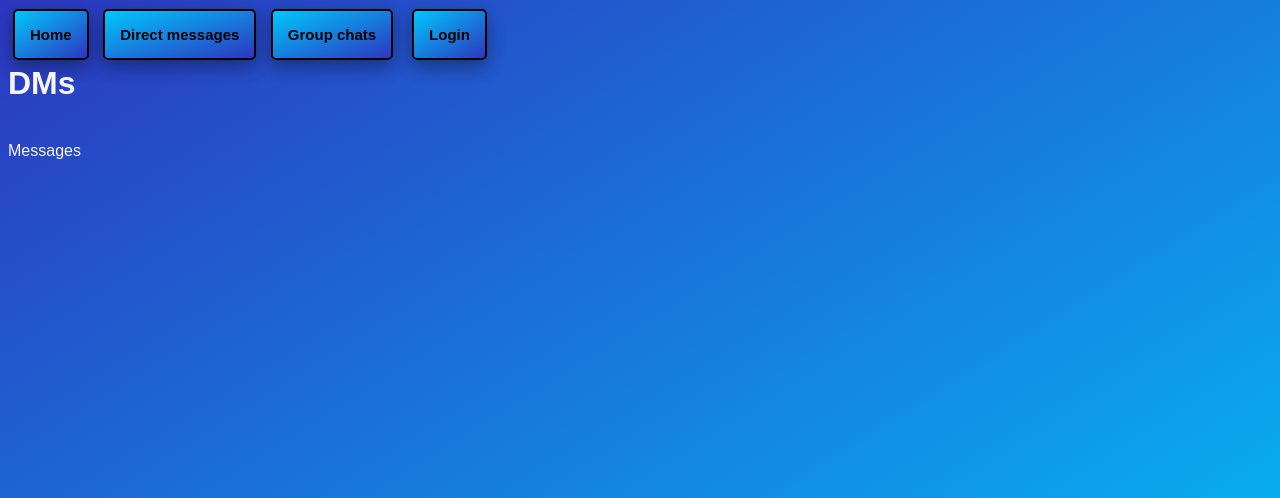
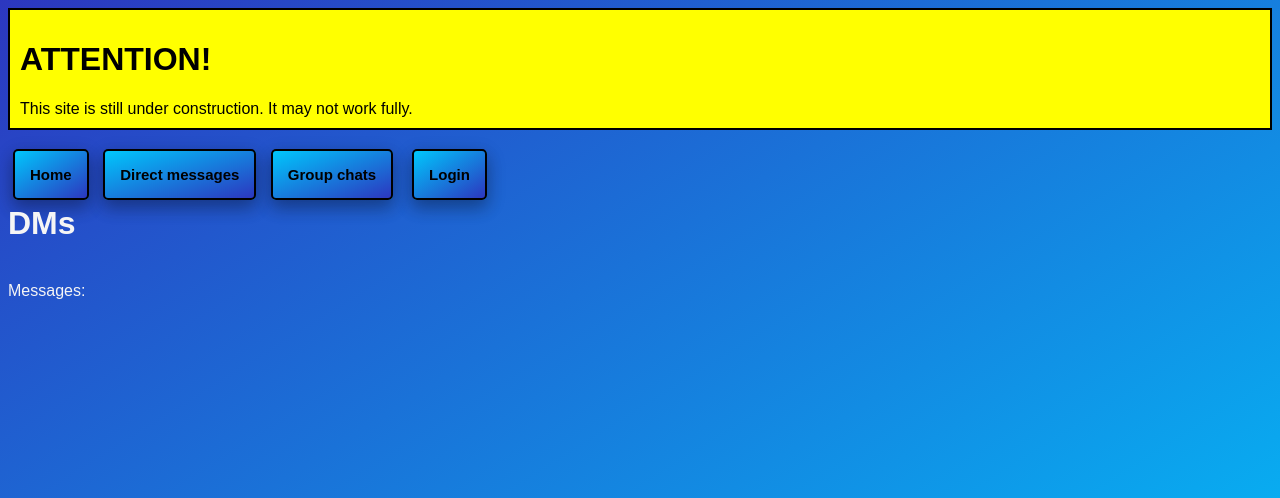
Before and after one commit to jacobef/vikramMessaging, a Django app: page /messages/dms/ in a window 1280 px wide. Shown: the top 498 px of the page. Run offline with Django 4.2, Linux system fonts and the light colour scheme.

Commit message:
add under construction notice

```diff
--- a/static/style.css
+++ b/static/style.css
@@ -114,9 +114,10 @@ option {
   font-size: 15px;
 }
 div.alert {
-  background-color: lightyellow;
+  background-color: #ffff00;
   padding: 10px;
-  border: 1px solid yellow;
+  border: 2px solid #000000;
+  color: black;
 }
 div.danger {
   background-color: #ff666666;
--- a/templates/base.html
+++ b/templates/base.html
@@ -9,7 +9,10 @@
     <meta name="viewport" content="width=device-width">
 </head>
 <body>
-<br>
+<div class="alert">
+    <h1>ATTENTION!</h1>
+    This site is still under construction. It may not work fully.
+    </div><br><br>
 <a href="{% url "home" %}">Home</a>
 <a href="{% url "messaging:view_dms" %}">Direct messages</a>
 <a href="{% url "messaging:view_chats" %}">Group chats</a>&nbsp;
--- a/templates/view_dms.html
+++ b/templates/view_dms.html
@@ -1,7 +1,7 @@
 {% extends "base.html" %}
 {% block content %}
     <h1>DMs</h1><br>
-    Messages
+    Messages:
     <br><br><br>
     {% for user in users %}
         <a href="{% url "messaging:view_dm" user_pk=user.pk %}">{{ user.username }}</a><br><br><br>
--- a/vikramMessaging/settings.py
+++ b/vikramMessaging/settings.py
@@ -121,7 +121,7 @@ USE_TZ = True
 # https://docs.djangoproject.com/en/4.2/howto/static-files/
 
 STATIC_URL = 'static/'
-STATIC_ROOT = "static/"
+# STATIC_ROOT = "static/"
 STATICFILES_DIRS = ["static/"]
 
 MEDIA_URL = "media/"
```
